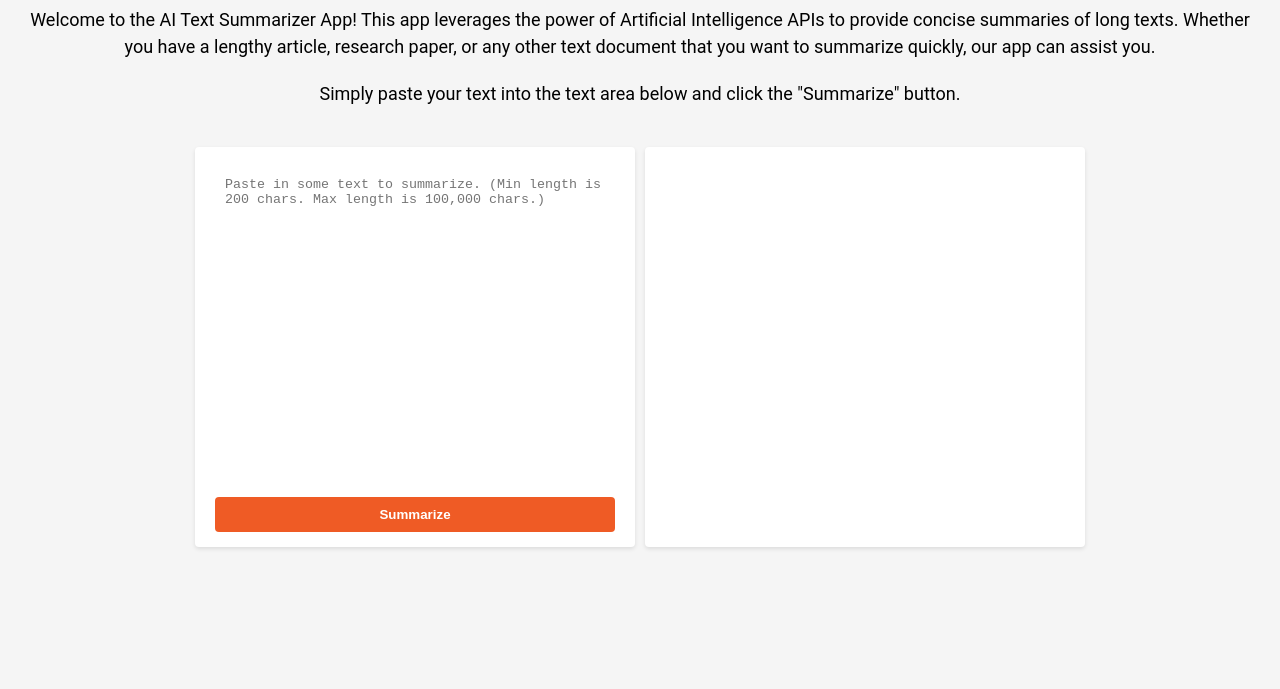
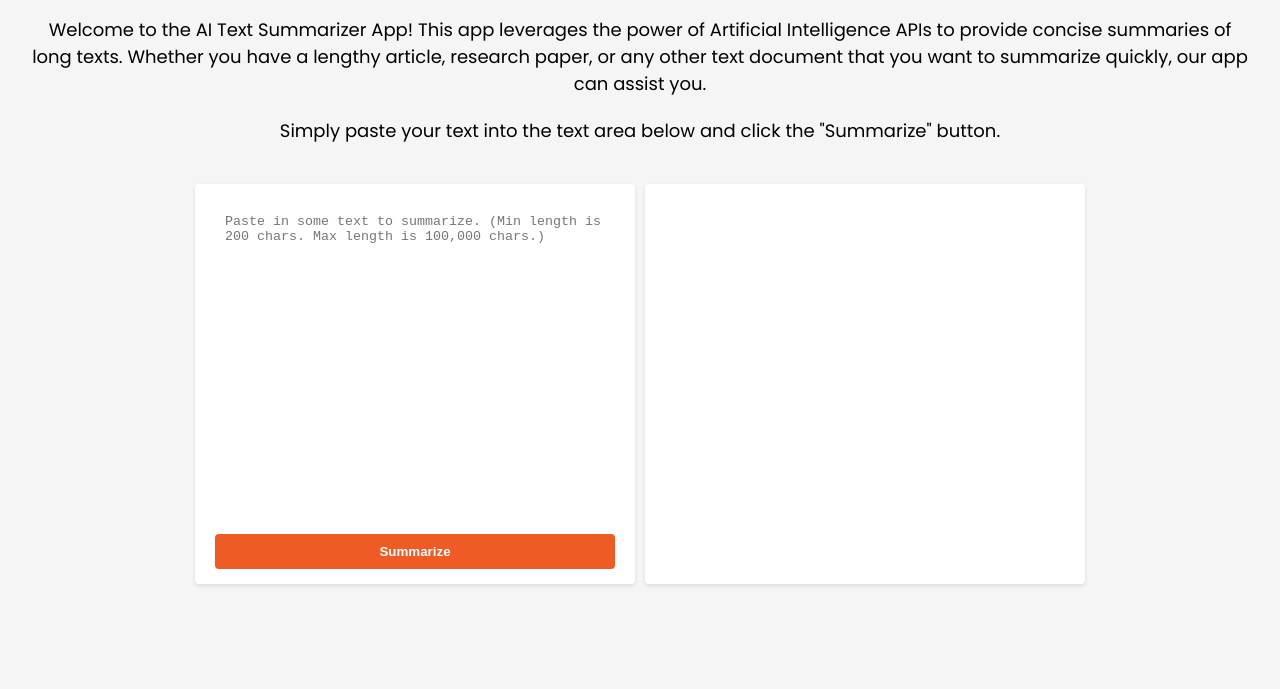
Before and after one commit to Erick559/AI-Text-Summarizer, a website: page public/index.html in a window 1280 px wide. Shown: the part 111-800 px from the top of the page. Drawn offline with Linux system fonts and the light colour scheme.

Commit message:
Change the default font from Roboto to Poppins.

```diff
--- a/public/style.css
+++ b/public/style.css
@@ -5,7 +5,7 @@
   }
 
   body {
-      font-family: 'Roboto', sans-serif;
+      font-family: 'Poppins', sans-serif;
       background-color: #f5f5f5;
       padding: 20px;
       text-align: center
```
